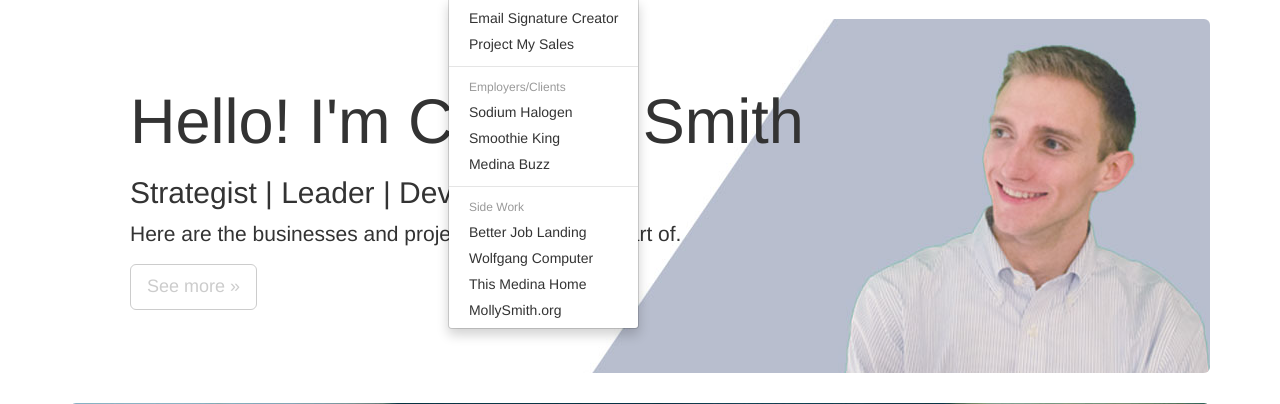
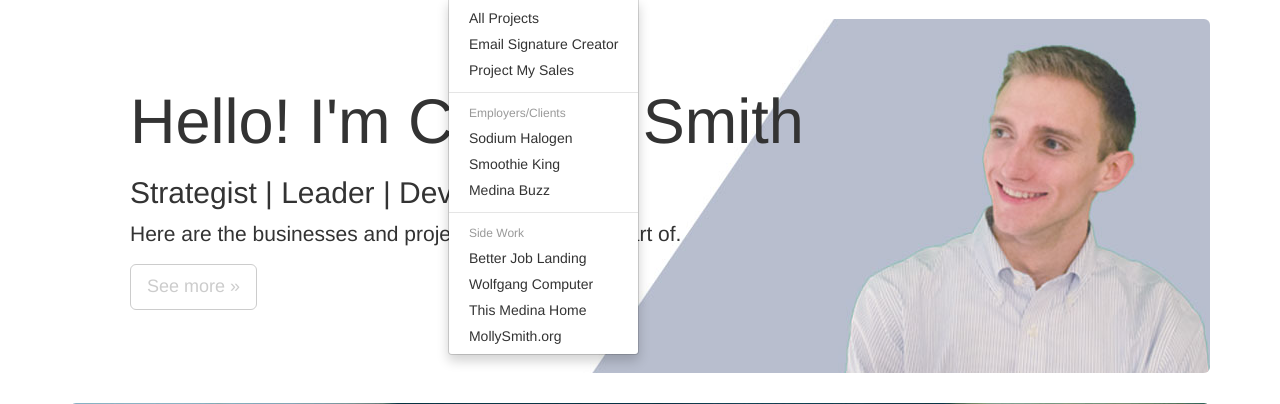
Before and after one commit to slightblaze/chancesmith-site, a PHP site: page / in a window 1280 px wide, after a click on "Projects". Shown: the part 51-455 px from the top of the page. Run offline with PHP 8.4, Linux system fonts and the light colour scheme; some libraries are stand-ins or nearby versions.

Commit message:
update projects hub

```diff
--- a/_/components/php/nav.php
+++ b/_/components/php/nav.php
@@ -18,6 +18,7 @@
         <li class="dropdown">
           <a href="#" class="dropdown-toggle" data-toggle="dropdown">Projects <b class="caret"></b></a>
           <ul class="dropdown-menu">
+            <li><a href="/project/">All Projects</a></li>
             <!-- <li><a href="/project/">Availability App</a></li> -->
             <li><a href="/project/signature-app">Email Signature Creator</a></li>
             <li><a href="/project/project-my-sales">Project My Sales</a></li>
```
